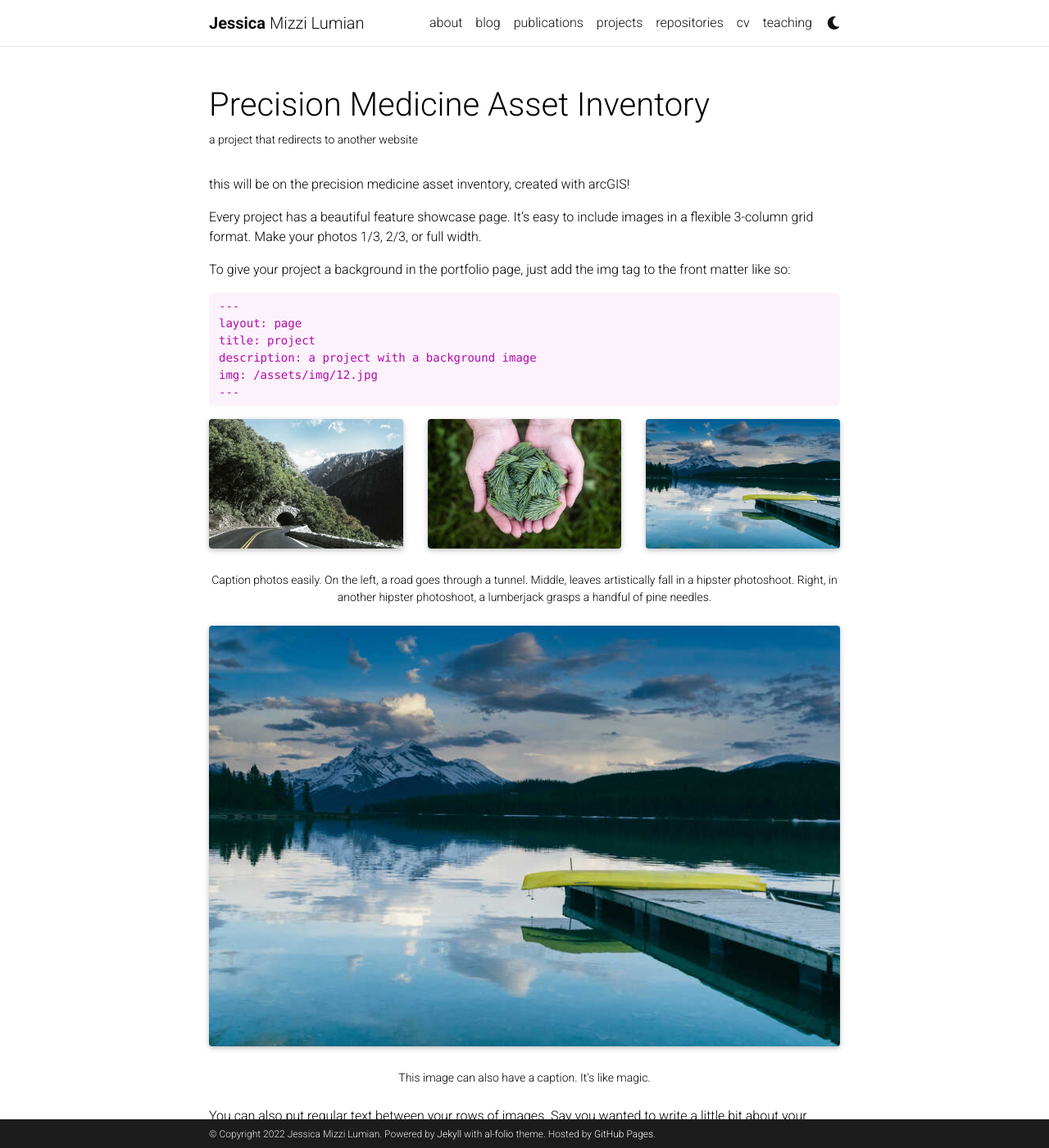
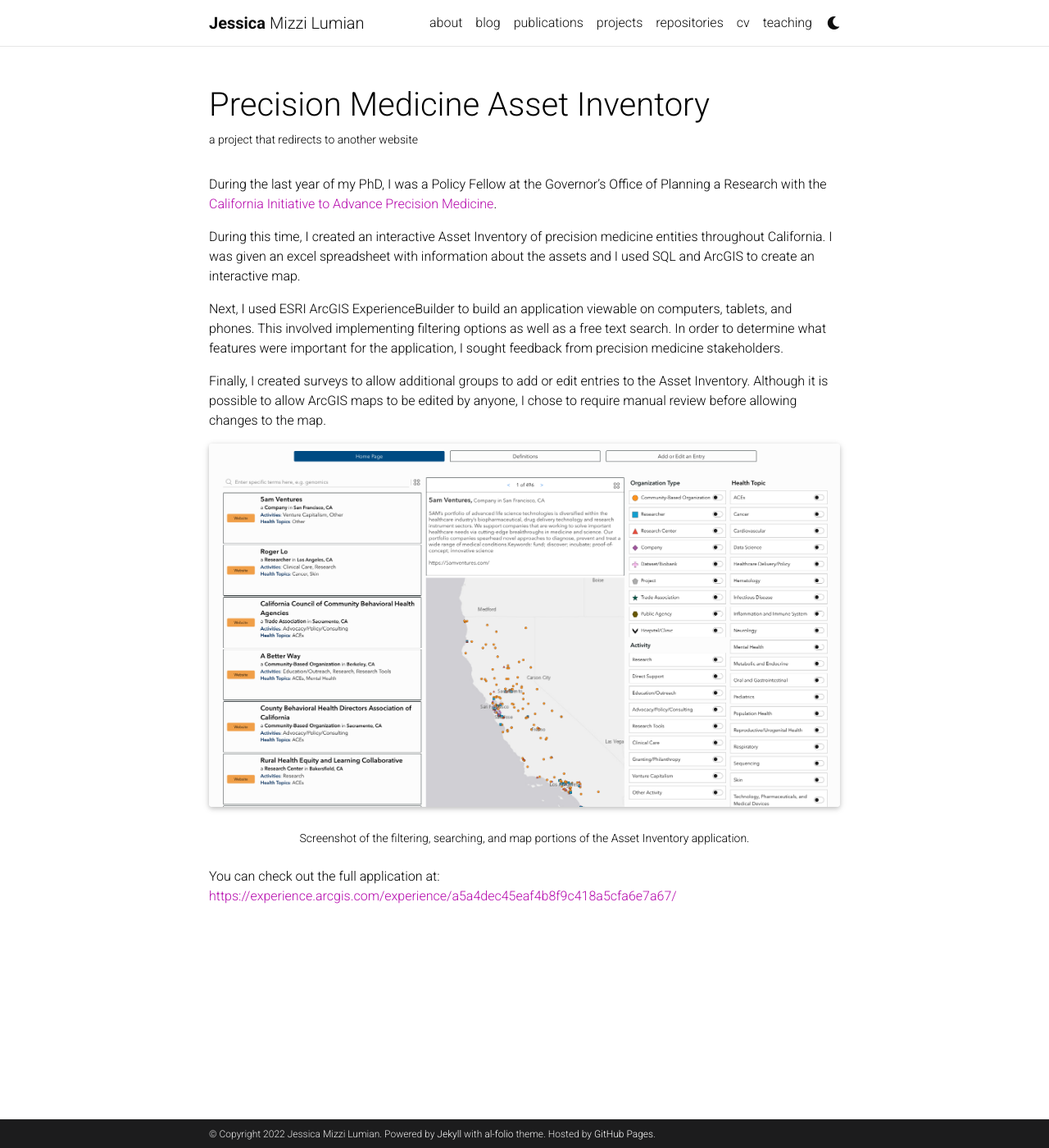
Before and after one commit to jessicalumian/jessicalumian.github.io, a Jekyll site: the page built from _projects/3_project.md, in a window 1280 px wide and 1400 px high. Shown: the whole window at 82% size. Built offline with Jekyll 4.4.1, drawn with Linux system fonts in a browser that asks for light colours; full-size pictures stand in for the smaller copies a plugin makes; comment, search, counter and statistics services are not loaded; a style sheet for code colours, icons or effects is not loaded; some of the changed text lies outside the part shown.

Commit message:
adding asset inventory

````diff
--- a/_projects/3_project.md
+++ b/_projects/3_project.md
@@ -2,82 +2,32 @@
 layout: page
 title: Precision Medicine Asset Inventory
 description: a project that redirects to another website
-img: assets/img/7.jpg
-redirect: https://unsplash.com
+img: assets/img/asset_inventory_screenshot.png
 importance: 3
 category: development
 ---
 
-this will be on the precision medicine asset inventory, created with arcGIS!
+During the last year of my PhD, I was a Policy Fellow at the Governor's Office of Planning a Research with the
+[California Initiative to Advance Precision Medicine](https://opr.ca.gov/ciapm/).
 
-Every project has a beautiful feature showcase page.
-It's easy to include images in a flexible 3-column grid format.
-Make your photos 1/3, 2/3, or full width.
+During this time, I created an interactive Asset Inventory of precision medicine entities throughout California.
+I was given an excel spreadsheet with information about the assets and I used SQL and ArcGIS to create an interactive
+map.
 
-To give your project a background in the portfolio page, just add the img tag to the front matter like so:
+Next, I used ESRI ArcGIS ExperienceBuilder to build an application viewable on computers, tablets, and phones. This
+involved implementing filtering options as well as a free text search. In order to determine what features were important for the application, I sought feedback from precision medicine stakeholders.
 
-    ---
-    layout: page
-    title: project
-    description: a project with a background image
-    img: /assets/img/12.jpg
-    ---
+Finally, I created surveys to allow additional groups to add or edit entries to the Asset Inventory. Although it is
+possible to allow ArcGIS maps to be edited by anyone, I chose to require manual review before allowing changes to
+the map.
 
 <div class="row">
     <div class="col-sm mt-3 mt-md-0">
-        {% include figure.html path="assets/img/1.jpg" title="example image" class="img-fluid rounded z-depth-1" %}
-    </div>
-    <div class="col-sm mt-3 mt-md-0">
-        {% include figure.html path="assets/img/3.jpg" title="example image" class="img-fluid rounded z-depth-1" %}
-    </div>
-    <div class="col-sm mt-3 mt-md-0">
-        {% include figure.html path="assets/img/5.jpg" title="example image" class="img-fluid rounded z-depth-1" %}
+        {% include figure.html path="assets/img/asset_inventory_screenshot.png" title="Asset Inventory screenshot" class="img-fluid rounded z-depth-1" %}
     </div>
 </div>
 <div class="caption">
-    Caption photos easily. On the left, a road goes through a tunnel. Middle, leaves artistically fall in a hipster photoshoot. Right, in another hipster photoshoot, a lumberjack grasps a handful of pine needles.
-</div>
-<div class="row">
-    <div class="col-sm mt-3 mt-md-0">
-        {% include figure.html path="assets/img/5.jpg" title="example image" class="img-fluid rounded z-depth-1" %}
-    </div>
-</div>
-<div class="caption">
-    This image can also have a caption. It's like magic.
+    Screenshot of the filtering, searching, and map portions of the Asset Inventory application.
 </div>
 
-You can also put regular text between your rows of images.
-Say you wanted to write a little bit about your project before you posted the rest of the images.
-You describe how you toiled, sweated, *bled* for your project, and then... you reveal it's glory in the next row of images.
-
-
-<div class="row justify-content-sm-center">
-    <div class="col-sm-8 mt-3 mt-md-0">
-        {% include figure.html path="assets/img/6.jpg" title="example image" class="img-fluid rounded z-depth-1" %}
-    </div>
-    <div class="col-sm-4 mt-3 mt-md-0">
-        {% include figure.html path="assets/img/11.jpg" title="example image" class="img-fluid rounded z-depth-1" %}
-    </div>
-</div>
-<div class="caption">
-    You can also have artistically styled 2/3 + 1/3 images, like these.
-</div>
-
-
-The code is simple.
-Just wrap your images with `<div class="col-sm">` and place them inside `<div class="row">` (read more about the <a href="https://getbootstrap.com/docs/4.4/layout/grid/">Bootstrap Grid</a> system).
-To make images responsive, add `img-fluid` class to each; for rounded corners and shadows use `rounded` and `z-depth-1` classes.
-Here's the code for the last row of images above:
-
-{% raw %}
-```html
-<div class="row justify-content-sm-center">
-    <div class="col-sm-8 mt-3 mt-md-0">
-        {% include figure.html path="assets/img/6.jpg" title="example image" class="img-fluid rounded z-depth-1" %}
-    </div>
-    <div class="col-sm-4 mt-3 mt-md-0">
-        {% include figure.html path="assets/img/11.jpg" title="example image" class="img-fluid rounded z-depth-1" %}
-    </div>
-</div>
-```
-{% endraw %}
+You can check out the full application at: [https://experience.arcgis.com/experience/a5a4dec45eaf4b8f9c418a5cfa6e7a67/](https://experience.arcgis.com/experience/a5a4dec45eaf4b8f9c418a5cfa6e7a67/)
````
Also changed, not shown: _projects/sourmash-magsearch.md (renamed from _projects/2_project.md), _projects/sulfide-cyanobacteria.md (renamed from _projects/1_project.md), assets/img/asset_inventory_screenshot.png (added).
